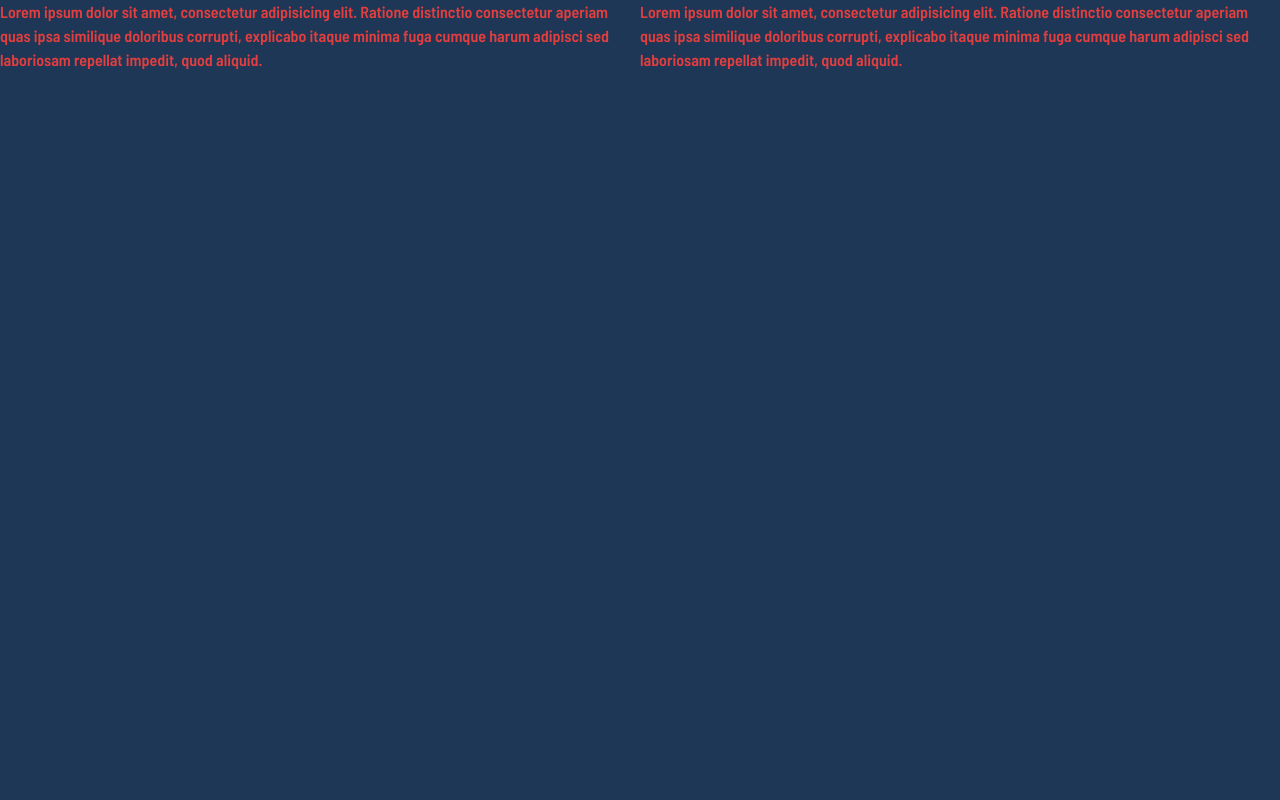
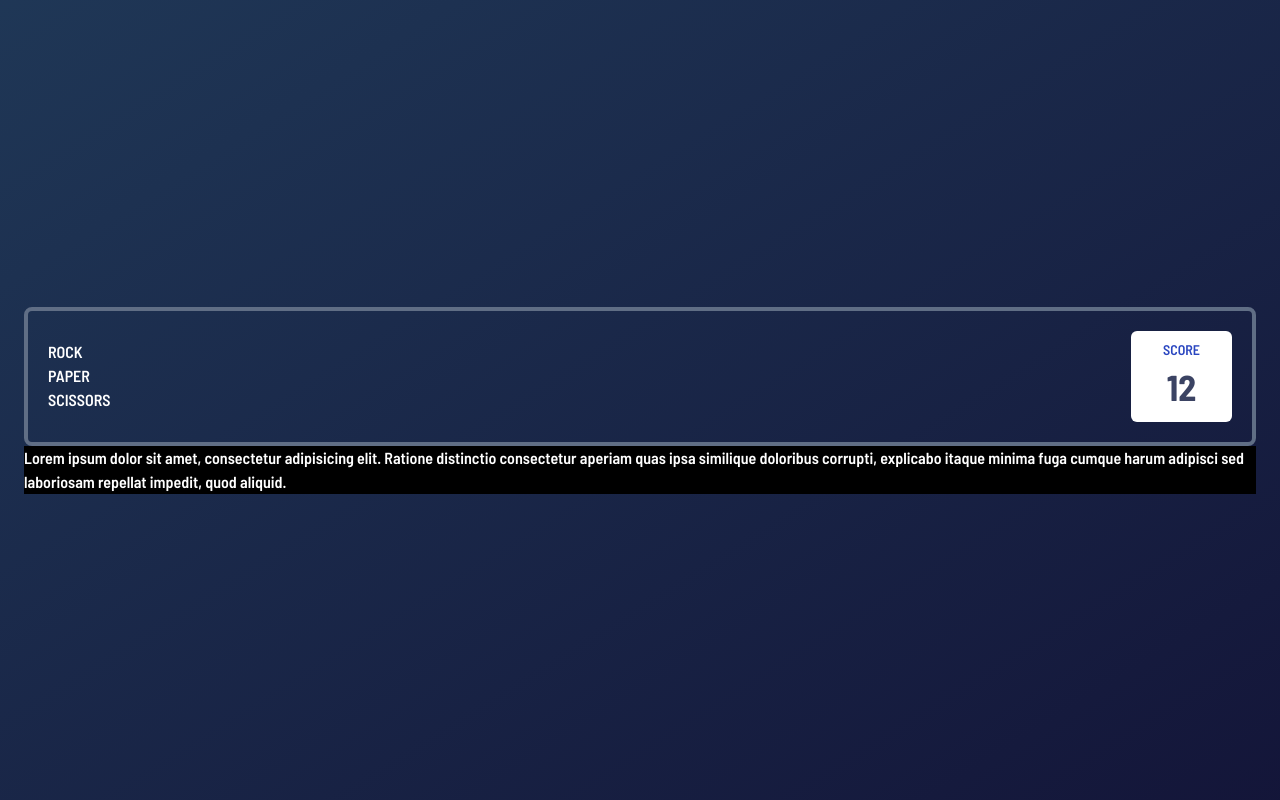
Before and after one commit to uchedotphp/rock-paper-scissors-game, a Vue app: page / in a window 1280 px wide. Built offline with nearby package versions, Linux system fonts and the light colour scheme.

Commit message:
finished designing top area which contains the score and the rock, paper, scissors text

```diff
--- a/src/App.vue
+++ b/src/App.vue
@@ -1,5 +1,8 @@
 <template>
-  <div id="app" class="app">
+  <div
+    id="app"
+    class="bg-gradient-to-br from-radialGradientOne to-radialGradientTwo"
+  >
     <router-view></router-view>
   </div>
 </template>
@@ -18,7 +21,7 @@ export default {
   padding: 0;
 }
 
-.app {
+body {
   font-family: "Barlow Semi Condensed", sans-serif;
 }
 </style>
--- a/src/components/StartUp.vue
+++ b/src/components/StartUp.vue
@@ -1,14 +1,27 @@
 <template>
-  <div class="container h-screen bg-radialGradientOne">
-    <div class="text-red-600 grid grid-cols-2">
-      <p>
-        Lorem ipsum dolor sit amet, consectetur adipisicing elit. Ratione
-        distinctio consectetur aperiam quas ipsa similique doloribus corrupti,
-        explicabo itaque minima fuga cumque harum adipisci sed laboriosam
-        repellat impedit, quod aliquid.
-      </p>
+  <div class="container mx-auto">
+    <div class="px-6 h-screen text-white grid grid-cols-1 content-center">
+      <div
+        class="border-4 rounded-lg border-headerOutline p-5 grid grid-cols-2 uppercase"
+      >
+        <p class="flex items-center">
+          rock <br />
+          paper <br />
+          scissors
+        </p>
+        <div
+          class="bg-white rounded-md justify-self-end text-center px-8 py-2 uppercase"
+        >
+          <p class="text-scoreText text-sm font-semibold">
+            score
+          </p>
+          <p class="text-darkText text-4xl font-bold">
+            12
+          </p>
+        </div>
+      </div>
 
-      <p>
+      <p class="bg-black">
         Lorem ipsum dolor sit amet, consectetur adipisicing elit. Ratione
         distinctio consectetur aperiam quas ipsa similique doloribus corrupti,
         explicabo itaque minima fuga cumque harum adipisci sed laboriosam
```
